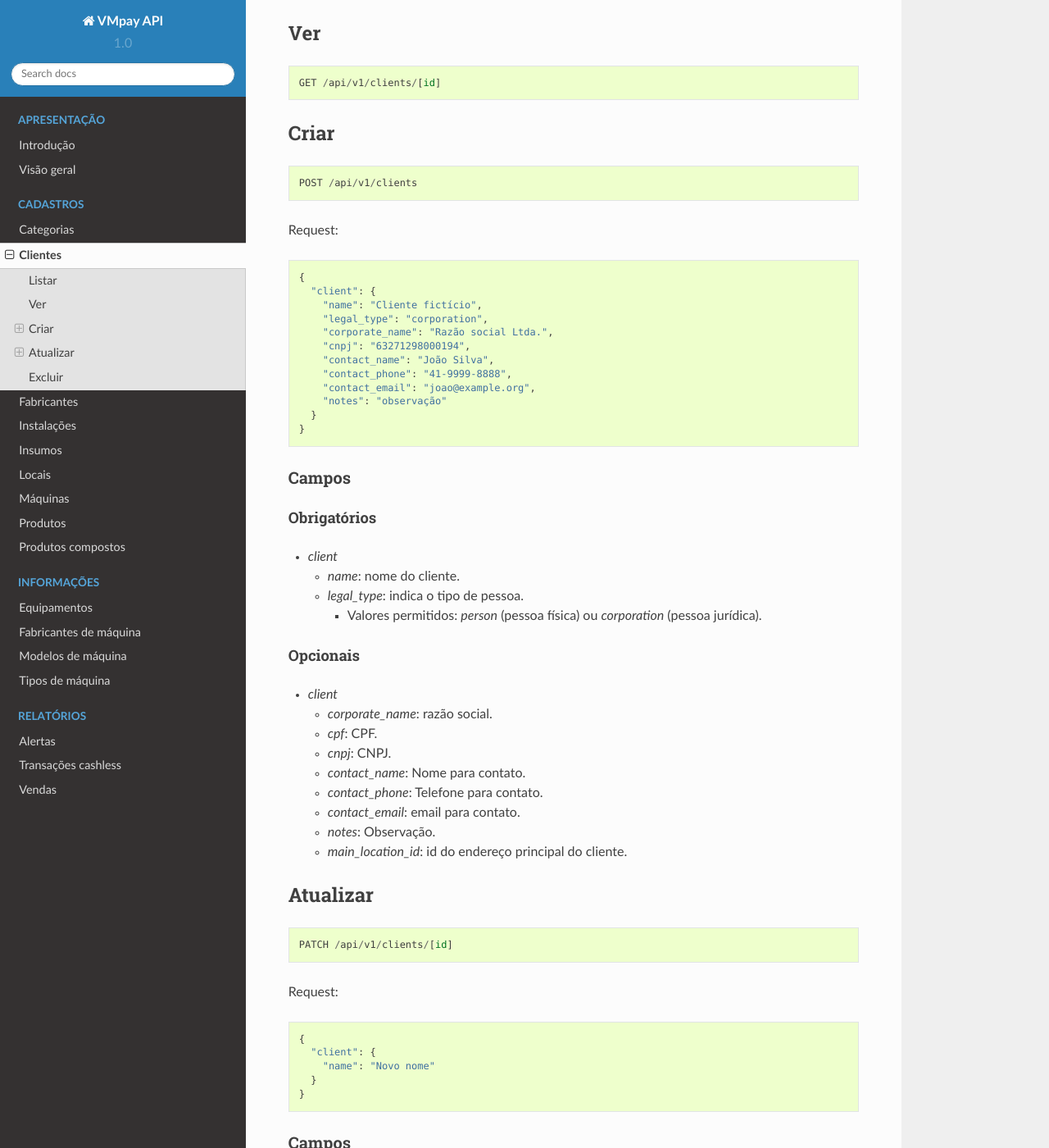
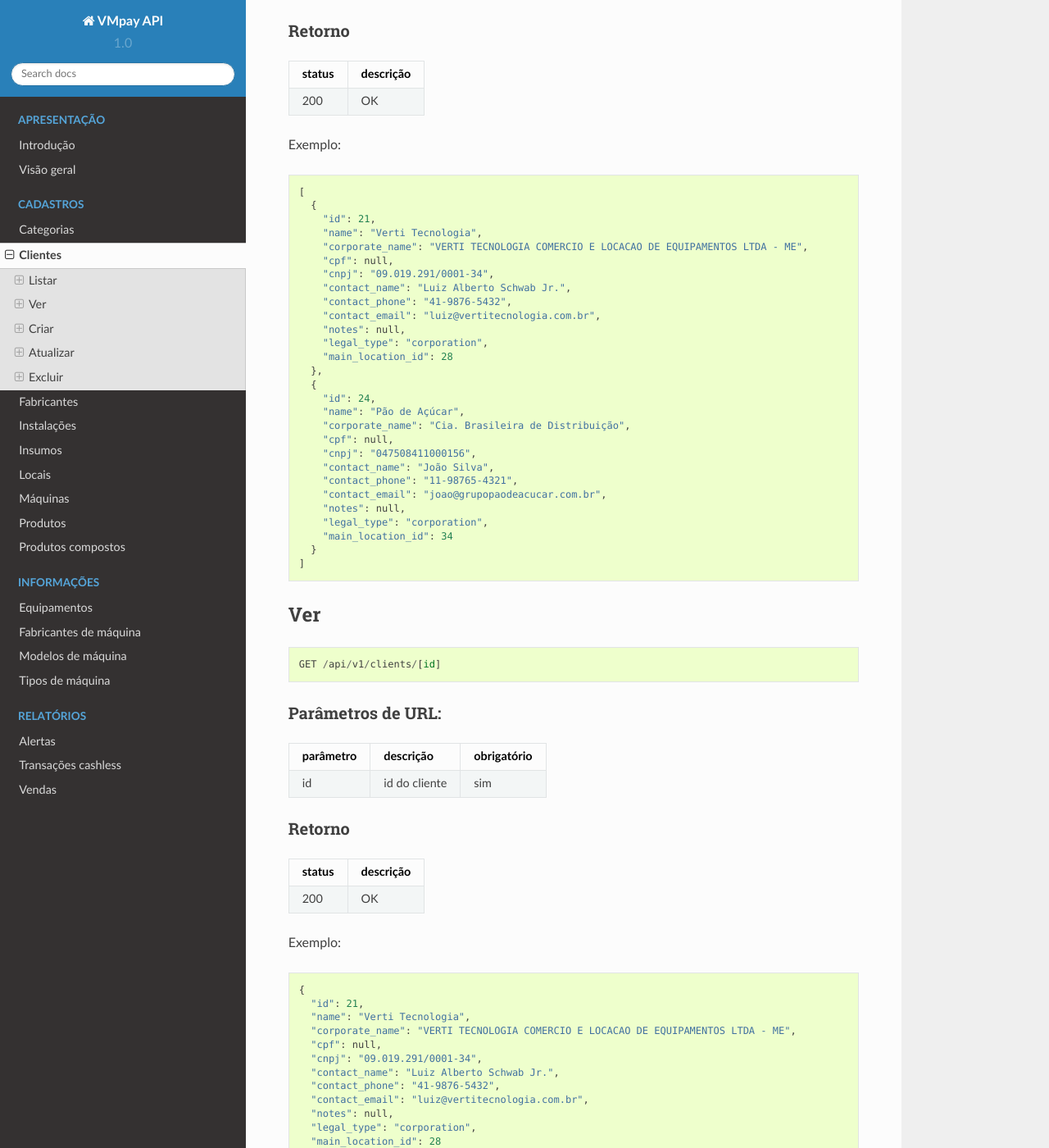
Before and after one commit to rfbezerra/vmpay_api_doc, a Sphinx documentation site: the page built from docs/source/registries/client.rst, in a window 1280 px wide and 1400 px high, scrolled down 259 px. Shown: the whole window at 82% size. Built offline with Sphinx 7.4.7 and the Read the Docs theme 2.0.0, drawn with Linux system fonts in a browser that asks for light colours; some of the changed text lies outside the part shown.

Commit message:
Adiciona exemplos à clientes

```diff
--- a/docs/source/registries/client.rst
+++ b/docs/source/registries/client.rst
@@ -9,12 +9,99 @@ Listar
 
     GET /api/v1/clients
 
+Retorno
+-------
+
+======  =========
+status  descrição
+======  =========
+200     OK
+======  =========
+
+Exemplo:
+
+::
+
+  [
+    {
+      "id": 21,
+      "name": "Verti Tecnologia",
+      "corporate_name": "VERTI TECNOLOGIA COMERCIO E LOCACAO DE EQUIPAMENTOS LTDA - ME",
+      "cpf": null,
+      "cnpj": "09.019.291/0001-34",
+      "contact_name": "Luiz Alberto Schwab Jr.",
+      "contact_phone": "41-9876-5432",
+      "contact_email": "luiz@vertitecnologia.com.br",
+      "notes": null,
+      "legal_type": "corporation",
+      "main_location_id": 28
+    },
+    {
+      "id": 24,
+      "name": "Pão de Açúcar",
+      "corporate_name": "Cia. Brasileira de Distribuição",
+      "cpf": null,
+      "cnpj": "047508411000156",
+      "contact_name": "João Silva",
+      "contact_phone": "11-98765-4321",
+      "contact_email": "joao@grupopaodeacucar.com.br",
+      "notes": null,
+      "legal_type": "corporation",
+      "main_location_id": 34
+    }
+  ]
+
 Ver
 ===
 
 ::
 
     GET /api/v1/clients/[id]
+
+Parâmetros de URL:
+------------------
+
+=========  ===============  ===========
+parâmetro  descrição        obrigatório
+=========  ===============  ===========
+id         id do cliente    sim
+=========  ===============  ===========
+
+Retorno
+-------
+
+======  =========
+status  descrição
+======  =========
+200     OK
+======  =========
+
+Exemplo:
+
+::
+
+  {
+    "id": 21,
+    "name": "Verti Tecnologia",
+    "corporate_name": "VERTI TECNOLOGIA COMERCIO E LOCACAO DE EQUIPAMENTOS LTDA - ME",
+    "cpf": null,
+    "cnpj": "09.019.291/0001-34",
+    "contact_name": "Luiz Alberto Schwab Jr.",
+    "contact_phone": "41-9876-5432",
+    "contact_email": "luiz@vertitecnologia.com.br",
+    "notes": null,
+    "legal_type": "corporation",
+    "main_location_id": 28
+  }
+
+Erros
+-----
+
+==========  ========================  =========================================
+status      descrição                 response body
+==========  ========================  =========================================
+404         cliente não encontrado    { "status": "404", "error": "Not Found" }
+==========  ========================  =========================================
 
 Criar
 =====
@@ -51,19 +138,67 @@ Obrigatórios
 
     * Valores permitidos: *person* (pessoa física) ou *corporation* (pessoa jurídica).
 
+  * *cpf*: CPF (obrigatório apenas quando for pessoa física).
+  * *cnpj*: CNPJ (obrigatório apenas quando for pessoa jurídica).
+
 Opcionais
 ^^^^^^^^^
 
 * *client*
 
   * *corporate_name*: razão social.
-  * *cpf*: CPF.
-  * *cnpj*: CNPJ.
   * *contact_name*: Nome para contato.
   * *contact_phone*: Telefone para contato.
   * *contact_email*: email para contato.
   * *notes*: Observação.
   * *main_location_id*: id do endereço principal do cliente.
+
+Retorno
+-------
+
+======  ==================
+status  descrição
+======  ==================
+201     Criado com sucesso
+======  ==================
+
+Exemplo:
+
+::
+
+  {
+    "id": 1187,
+    "name": "Novo Cliente",
+    "corporate_name": null,
+    "cpf": null,
+    "cnpj": "54173174000185",
+    "contact_name": null,
+    "contact_phone": null,
+    "contact_email": null,
+    "notes": null,
+    "legal_type": "corporation",
+    "main_location_id": null
+  }
+
+Erros
+-----
+
+==========  ====================================  ====================================================
+status      descrição                             response body
+==========  ====================================  ====================================================
+400         parâmetros faltando                   { "status": "400", "error": "Bad Request" }
+422         erro ao criar                         ver exemplo abaixo
+==========  ====================================  ====================================================
+
+422 - erro ao criar
+
+::
+
+  {
+    "cnpj": [
+      "não pode ficar em branco"
+    ]
+  }
 
 Atualizar
 =========
@@ -72,18 +207,75 @@ Atualizar
 
     PATCH /api/v1/clients/[id]
 
+Parâmetros de URL:
+------------------
+
+=========  ===============  ===========
+parâmetro  descrição        obrigatório
+=========  ===============  ===========
+id         id do cliente    sim
+=========  ===============  ===========
+
 Request::
 
-    {
-      "client": {
-        "name": "Novo nome"
-      }
+  {
+    "client": {
+      "name": "Novo nome"
     }
+  }
 
 Campos
 ------
 
 Ao menos um campo interno a *client* deve ser passado.
+
+Retorno
+-------
+
+======  ======================
+status  descrição
+======  ======================
+200     Atualizado com sucesso
+======  ======================
+
+Exemplo:
+
+::
+
+  {
+    "id": 1186,
+    "name": "Novo nome",
+    "corporate_name": null,
+    "cpf": null,
+    "cnpj": "54173174000185",
+    "contact_name": null,
+    "contact_phone": null,
+    "contact_email": null,
+    "notes": null,
+    "legal_type": "corporation",
+    "main_location_id": null
+  }
+
+Erros
+-----
+
+==========  ====================================  ====================================================
+status      descrição                             response body
+==========  ====================================  ====================================================
+400         parâmetros faltando                   { "status": "400", "error": "Bad Request" }
+404         categoria não encontrada              { "status": "404", "error": "Not Found" }
+422         erro ao atualizar                     ver exemplo abaixo
+==========  ====================================  ====================================================
+
+422 - erro ao atualizar
+
+::
+
+  {
+    "name": [
+      "é muito longo (máximo: 255 caracteres)"
+    ]
+  }
 
 Excluir
 =======
@@ -91,3 +283,30 @@ Excluir
 ::
 
     DELETE /api/v1/clients/[id]
+
+Parâmetros de URL:
+------------------
+
+=========  ===============  ===========
+parâmetro  descrição        obrigatório
+=========  ===============  ===========
+id         id do cliente    sim
+=========  ===============  ===========
+
+Retorno
+-------
+
+======  ====================  =============
+status  descrição             response body
+======  ====================  =============
+204     Excluído com sucesso  (vazio)
+======  ====================  =============
+
+Erros
+-----
+
+==========  ====================================  ====================================================
+status      descrição                             response body
+==========  ====================================  ====================================================
+404         cliente não encontrada                { "status": "404", "error": "Not Found" }
+==========  ====================================  ====================================================
```
Also changed, not shown: docs/source/registries/category.rst (+10 -8 lines).
